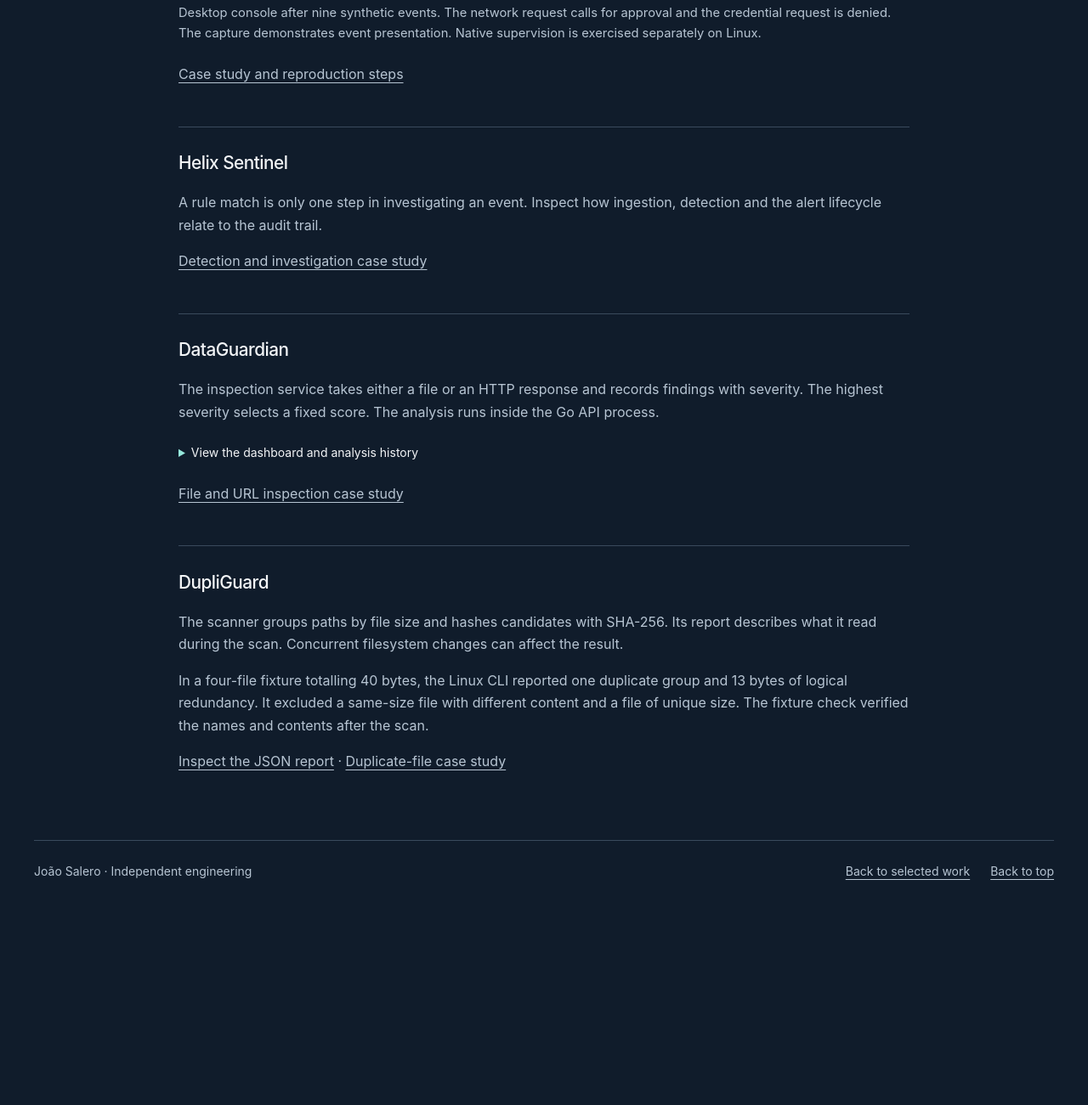
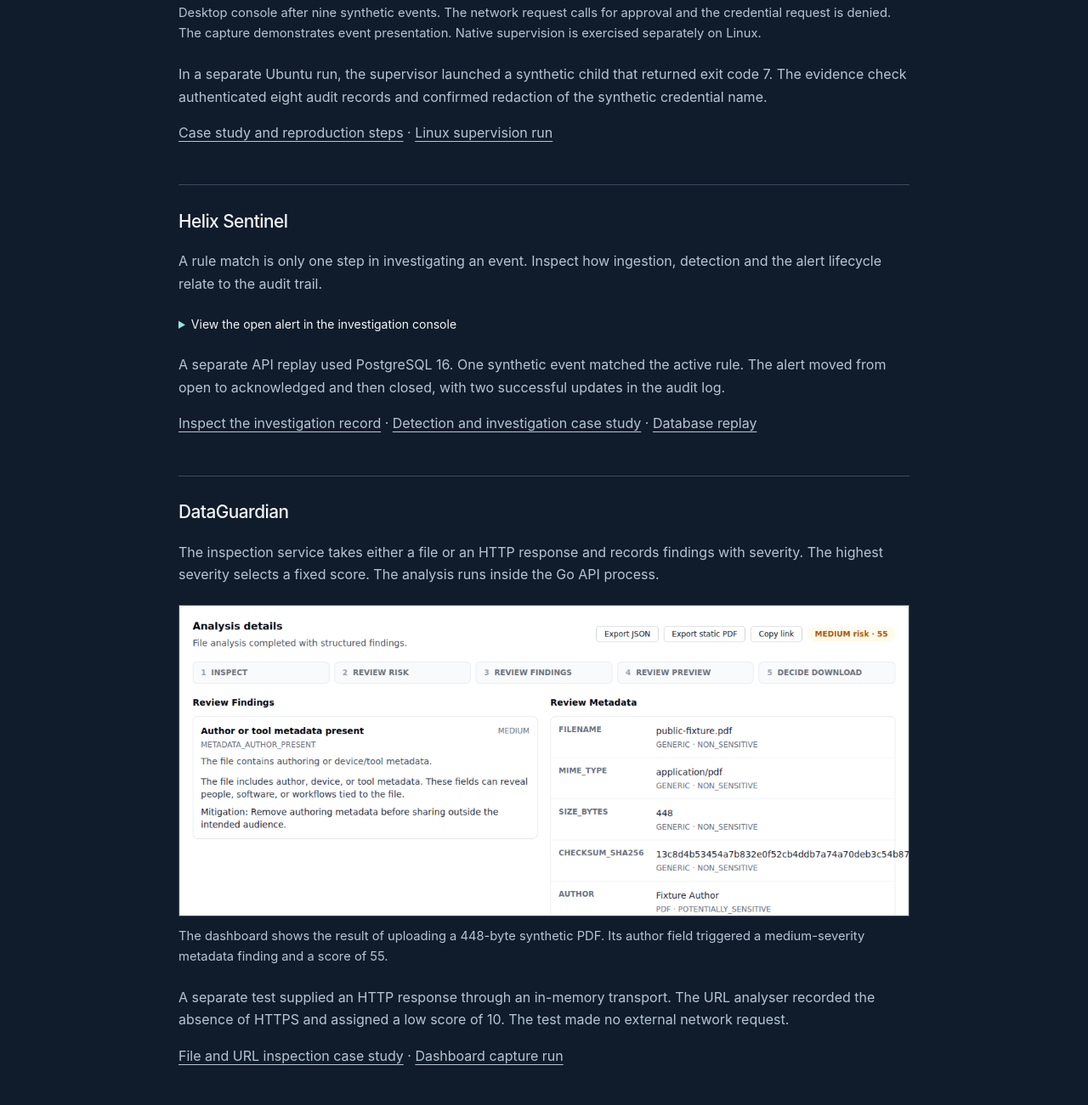
Before and after one commit to joaosalero/joaosalero, a plain HTML site: page docs/evidence.html in a window 1280 px wide. Shown: the part 1069-2370 px from the top of the page at 85% size. Before the commit the page ends 2130 px from the top, so only its background shows below. Drawn offline with Linux system fonts and the light colour scheme.

Commit message:
docs: publish verified inspection and investigation results

```diff
--- a/docs/evidence.html
+++ b/docs/evidence.html
@@ -33,28 +33,37 @@
         </a>
         <figcaption>Desktop console after nine synthetic events. The network request calls for approval and the credential request is denied. The capture demonstrates event presentation. Native supervision is exercised separately on Linux.</figcaption>
       </figure>
-      <p><a href="https://github.com/joaosalero/agentshield/blob/main/docs/PORTFOLIO_CASE_STUDY.md">Case study and reproduction steps</a></p>
+      <p>In a separate Ubuntu run, the supervisor launched a synthetic child that returned exit code 7. The evidence check authenticated eight audit records and confirmed redaction of the synthetic credential name.</p>
+      <p><a href="https://github.com/joaosalero/agentshield/blob/main/docs/PORTFOLIO_CASE_STUDY.md#reproduce-the-evidence">Case study and reproduction steps</a> · <a href="https://github.com/joaosalero/agentshield/actions/runs/45231899498/job/137893360003">Linux supervision run</a></p>
     </section>
 
     <section id="helix" aria-labelledby="helix-heading">
       <h2 id="helix-heading">Helix Sentinel</h2>
       <p>A rule match is only one step in investigating an event. Inspect how ingestion, detection and the alert lifecycle relate to the audit trail.</p>
-      <p><a href="https://github.com/joaosalero/helix-sentinel/blob/main/docs/showcase.md">Detection and investigation case study</a></p>
+      <details class="evidence-detail">
+        <summary>View the open alert in the investigation console</summary>
+        <figure>
+          <a href="evidence/helix-alert.webp" aria-label="Open the Helix investigation screenshot at full size">
+            <img src="evidence/helix-alert.webp" width="687" height="800" loading="lazy" alt="Open medium-severity alert for a synthetic identity event. The investigation panel shows its matched event and context timeline.">
+          </a>
+          <figcaption>A browser selected the synthetic alert from the Next.js queue. The FastAPI service retrieved its persisted context from PostgreSQL. The panel captures the alert while open.</figcaption>
+        </figure>
+      </details>
+      <p>A separate API replay used PostgreSQL 16. One synthetic event matched the active rule. The alert moved from open to acknowledged and then closed, with two successful updates in the audit log.</p>
+      <p><a href="https://github.com/joaosalero/helix-sentinel/blob/main/docs/evidence/postgres-investigation.json">Inspect the investigation record</a> · <a href="https://github.com/joaosalero/helix-sentinel/blob/main/docs/showcase.md">Detection and investigation case study</a> · <a href="https://github.com/joaosalero/helix-sentinel/actions/runs/45233032382/job/137897411781">Database replay</a></p>
     </section>
 
     <section id="dataguardian" aria-labelledby="dataguardian-heading">
       <h2 id="dataguardian-heading">DataGuardian</h2>
       <p>The inspection service takes either a file or an HTTP response and records findings with severity. The highest severity selects a fixed score. The analysis runs inside the Go API process.</p>
-      <details class="evidence-detail">
-        <summary>View the dashboard and analysis history</summary>
-        <figure>
-          <a href="evidence/dataguardian-dashboard.jpg" aria-label="Open the DataGuardian dashboard screenshot at full size">
-            <img src="evidence/dataguardian-dashboard.jpg" width="1264" height="1626" loading="lazy" alt="DataGuardian dashboard with file and URL inputs and seven completed file or URL analysis entries.">
-          </a>
-          <figcaption>Archived repository screenshot from the May 2026 smoke project. The checklist text belongs to the demonstration interface. The history shows previous runs.</figcaption>
-        </figure>
-      </details>
-      <p><a href="https://github.com/joaosalero/dataguardian/blob/master/docs/PORTFOLIO_CASE_STUDY.md">File and URL inspection case study</a></p>
+      <figure>
+        <a href="evidence/dataguardian-file.webp" aria-label="Open the DataGuardian analysis screenshot at full size">
+          <img src="evidence/dataguardian-file.webp" width="1152" height="490" loading="lazy" alt="DataGuardian displays a medium-severity author metadata finding and a risk score of 55 for public-fixture.pdf.">
+        </a>
+        <figcaption>The dashboard shows the result of uploading a 448-byte synthetic PDF. Its author field triggered a medium-severity metadata finding and a score of 55.</figcaption>
+      </figure>
+      <p>A separate test supplied an HTTP response through an in-memory transport. The URL analyser recorded the absence of HTTPS and assigned a low score of 10. The test made no external network request.</p>
+      <p><a href="https://github.com/joaosalero/dataguardian/blob/master/docs/PORTFOLIO_CASE_STUDY.md">File and URL inspection case study</a> · <a href="https://github.com/joaosalero/dataguardian/actions/runs/45231958846/job/137893562735">Dashboard capture run</a></p>
     </section>
 
     <section id="dupliguard" aria-labelledby="dupliguard-heading">
--- a/docs/style.css
+++ b/docs/style.css
@@ -467,11 +467,13 @@ summary::marker {
   margin:1.4rem 0
 }
 .evidence-main figure a {
-  display:block
+  display:block;
+  width:fit-content;
+  max-width:100%
 }
 .evidence-main img {
   display:block;
-  width:100%;
+  max-width:100%;
   height:auto;
   border:1px solid var(--line)
 }
```
Also changed, not shown: docs/index.html (+3 -3 lines), docs/evidence/dataguardian-dashboard.jpg (deleted), docs/evidence/dataguardian-file.webp (added), docs/evidence/helix-alert.webp (added).
